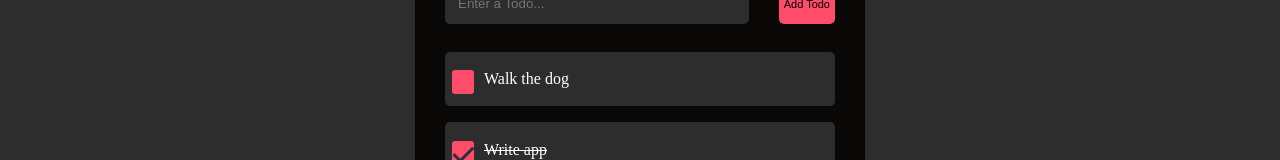
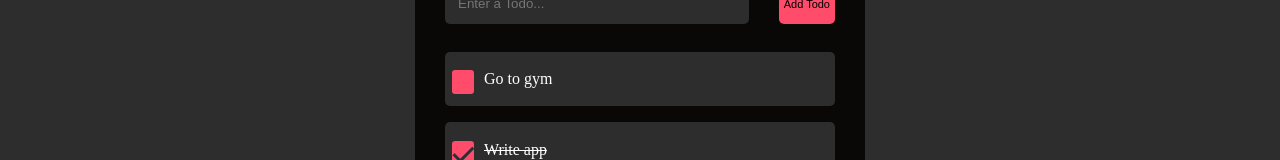
Before and after one commit to 5iveemmy/TypeScript-Todo, a React (Create React App) app: page / in a window 1280 px wide. Shown: the part 130-290 px from the top of the page. Built offline with nearby package versions, Linux system fonts and the light colour scheme.

Commit message:
change initialTodo

```diff
--- a/src/components/TodoApp.tsx
+++ b/src/components/TodoApp.tsx
@@ -5,7 +5,7 @@ import { TodoList } from "./TodoList";
 
 const initialTodos: Todo[] = [
   {
-    text: "Walk the dog",
+    text: "Go to gym",
     complete: false,
   },
   {
```
